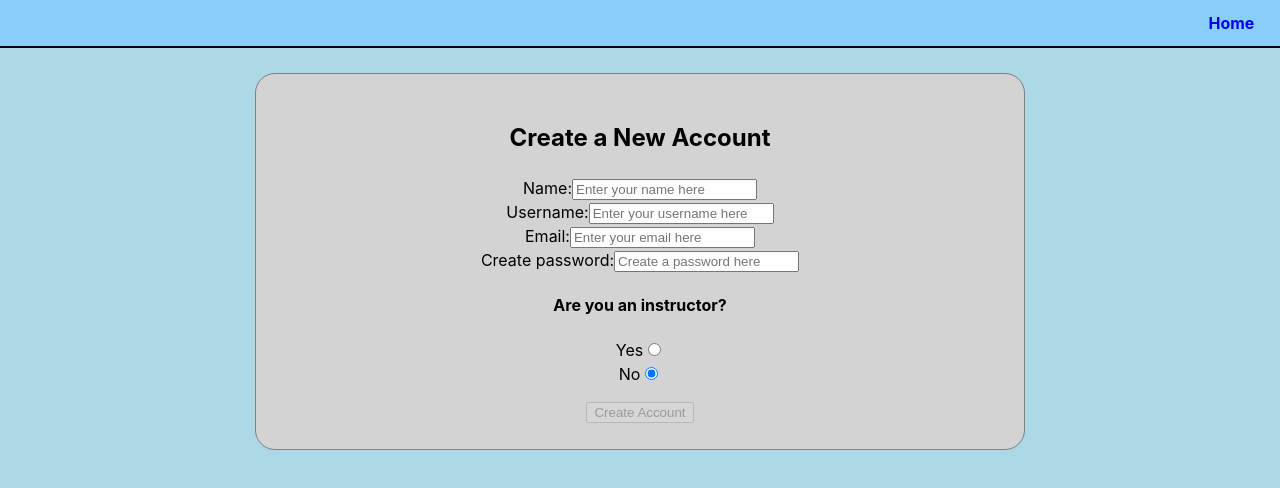
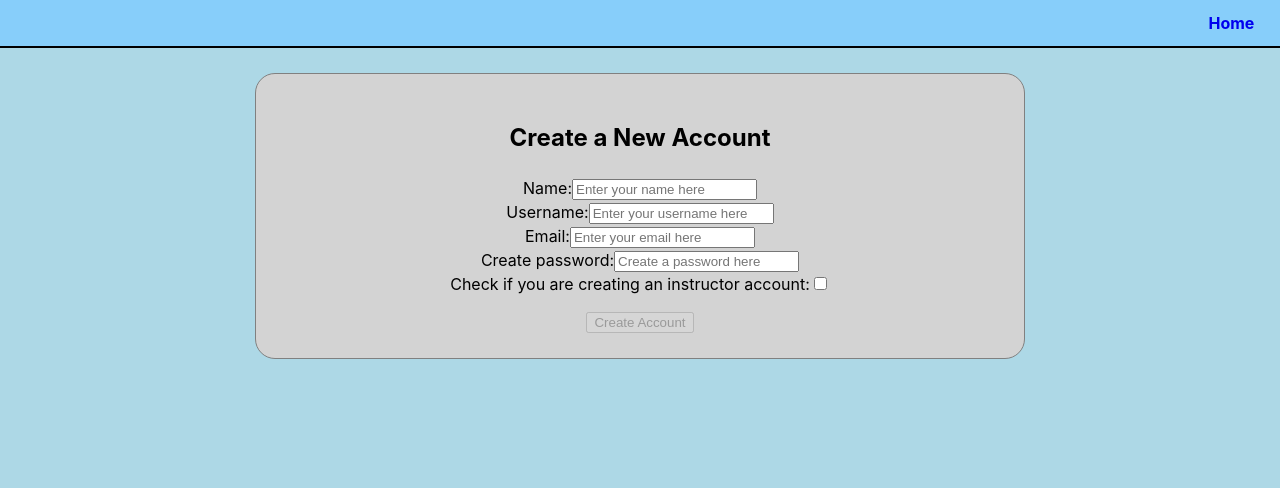
Before and after one commit to bbellify/bw1-front-end, a React (Create React App) app in the folder anywhere-fitness-oct-2021/: page /register in a window 1280 px wide. Shown: the top 488 px of the page. Built offline with nearby package versions, Linux system fonts and the light colour scheme.

Commit message:
api almost working

```diff
--- a/anywhere-fitness-oct-2021/src/components/register.js
+++ b/anywhere-fitness-oct-2021/src/components/register.js
@@ -4,7 +4,7 @@ import axios from 'axios';
 import * as yup from 'yup';
 import styled from 'styled-components'
 import registerSchema from '../validation/registerSchema';
-
+import { BASE_URL } from '../constants';
 
 const RegisterCard = styled.div`
     background-color: lightgray;
@@ -26,8 +26,7 @@ export default function Register(props) {
         username: '',
         email: '',
         password: '',
-        instructor: false,
-        code: ''
+        isInstructor: false,
     }
 
     const initialFormErrors = {
@@ -35,8 +34,7 @@ export default function Register(props) {
         username: '',
         email: '',
         password: '',
-        instructor: '',
-        code: ''
+        isInstructor: ''
     }
 
 
@@ -63,10 +61,9 @@ export default function Register(props) {
             username: formValues.username.trim(),
             email: formValues.email.trim(),
             password: formValues.password.trim(),
-            instructor: formValues.instructor,
-            code: formValues.code.trim(),
+            isInstructor: formValues.isInstructor,
         }
-        axios.post('https://fitness-4-you.herokuapp.com/api/auth/register', newAccount)
+        axios.post(`${BASE_URL}api/auth/register`, newAccount)
             .then(res => {
                 console.log(res)
             })
@@ -92,7 +89,7 @@ export default function Register(props) {
 
     const onChange = evt => {
         const { name, value, checked, type } = evt.target
-        const valueToUse = type === 'radio' ? checked : value;
+        const valueToUse = type === 'checkbox' ? checked : value;
         inputChange(name, valueToUse)
     }
 
@@ -146,41 +143,21 @@ export default function Register(props) {
                         />
                 </label>
 
-                <h4>Are you an instructor?</h4>
-                    <label>Yes
-                        <input
-                            type='radio'
-                            name='instructor'
-                            value={true}
-                            onChange={onChange}
-                            checked={formValues.instructor === true}
-                        />
-                    </label>
-                    <label>No
-                        <input
-                            type='radio'
-                            name='instructor'
-                            value={false}
-                            onChange={onChange}
-                            checked={formValues.instructor === false}
-                        />
-                    </label>
+                <label>Check if you are creating an instructor account:
+                    <input
+                        type='checkbox'
+                        name='isInstructor'
+                        value={true}
+                        onChange={onChange}
+                        checked={formValues.isInstructor === true}
+                    />
+                </label>
 
-                    {formValues.instructor &&
-                    <label>Authorization code:
-                        <input
-                            value={formValues.code}
-                            name='code'
-                            type='text'
-                            onChange={onChange}
-                        />
-                        </label>}
                 <div className='errors'>
                     <p>{formErrors.name}</p>
                     <p>{formErrors.username}</p>
                     <p>{formErrors.email}</p>
                     <p>{formErrors.password}</p>
-                    <p>{formErrors.code}</p>
                 </div>
                 <button disabled={disabled} style={{ width: 'fit-content' }}>Create Account</button>
             </form>
--- a/anywhere-fitness-oct-2021/src/validation/registerSchema.js
+++ b/anywhere-fitness-oct-2021/src/validation/registerSchema.js
@@ -18,13 +18,8 @@ const registerSchema = yup.object().shape({
         .string()
         .required('Please create a password')
         .min(6, 'Password must be at least 6 characters long'),
-    instructor: yup
+    isInstructor: yup
         .boolean()
-        .oneOf([true, false]),
-    code: yup
-        .string()
-        .trim()
-
 })
 
 export default registerSchema
```
